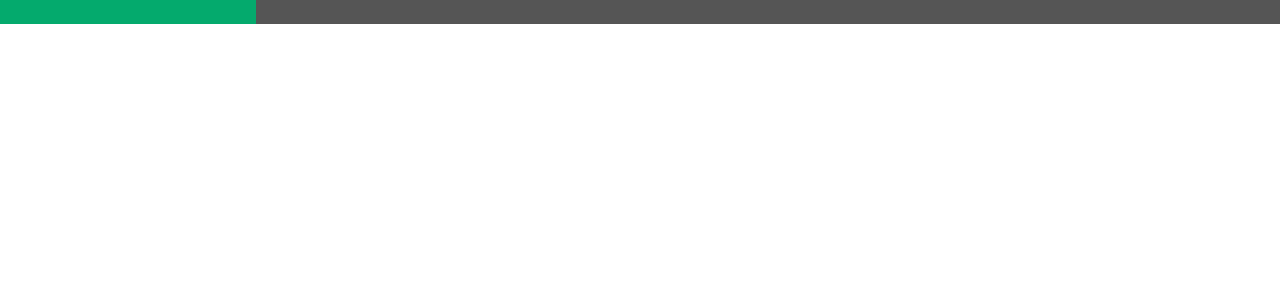
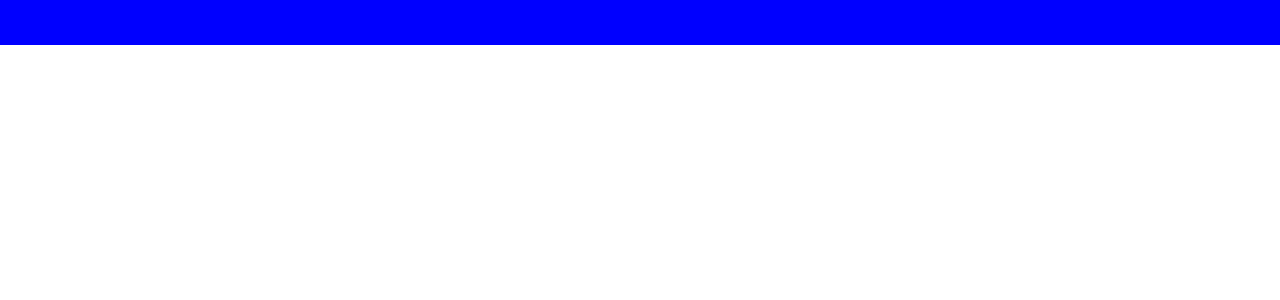
Before and after one commit to kesavangithub2/kesavan, a React (Create React App) app: page / in a window 1280 px wide. Shown: the top 300 px of the page. Built offline with nearby package versions, Linux system fonts and the light colour scheme.

Commit message:
first commit

```diff
--- a/src/Home.js
+++ b/src/Home.js
@@ -4,13 +4,7 @@ const Home = () => {
     return (
         <div>
             <div className="icon-bar">
-  <a className="active" href="#"><i className="fa fa-home"></i></a>
-  <a href="#"><i className="fa fa-search"></i></a>
-  <a href="#"><i className="fa fa-envelope"></i></a>
-  <a href="#"><i className="fa fa-globe"></i></a>
-  <a href="#"><i className="fa fa-trash"></i></a>
-</div>
-
+  </div>
         </div>
     );
 }
--- a/src/css/Home.css
+++ b/src/css/Home.css
@@ -3,24 +3,7 @@ body {margin:0;}
 
 .icon-bar {
   width: 100%;
-  background-color: #555;
+  background-color: blue;
   overflow: auto;
+  height:45px;
 }
-
-.icon-bar a {
-  float: left;
-  width: 20%;
-  text-align: center;
-  padding: 12px 0;
-  transition: all 0.3s ease;
-  color: white;
-  font-size: 36px;
-}
-
-.icon-bar a:hover {
-  background-color: #000;
-}
-
-.active {
-  background-color: #04AA6D;
-}
```
